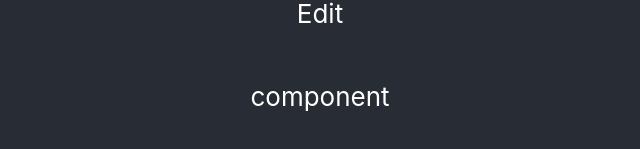
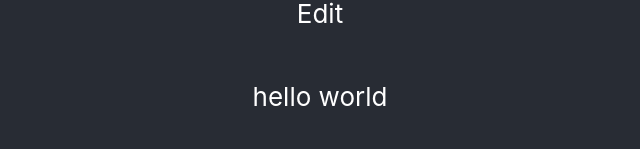
Before and after one commit to aashi-s/recipeGenerator, a React (Create React App) app: page / in a window 1280 px wide. Shown: the part 345-494 px from the top of the page, without its empty margins (320-960 px from the left). Built offline with nearby package versions, Linux system fonts and the light colour scheme.

Commit message:
second commit

```diff
--- a/src/App.jsx
+++ b/src/App.jsx
@@ -9,7 +9,7 @@ function App() {
         <p>
           Edit
         </p>
-        <Component/>
+        <Component message="hello world"/>
       </header>
     </div>
   );
--- a/src/component.jsx
+++ b/src/component.jsx
@@ -1,9 +1,9 @@
 import React from "react";
 
-export default function Component() {
+export default function Component(props) {
     return (
         <div>
-            <p>component</p>
+            <p>{props.message}</p>
         </div>
     )
 }
```
